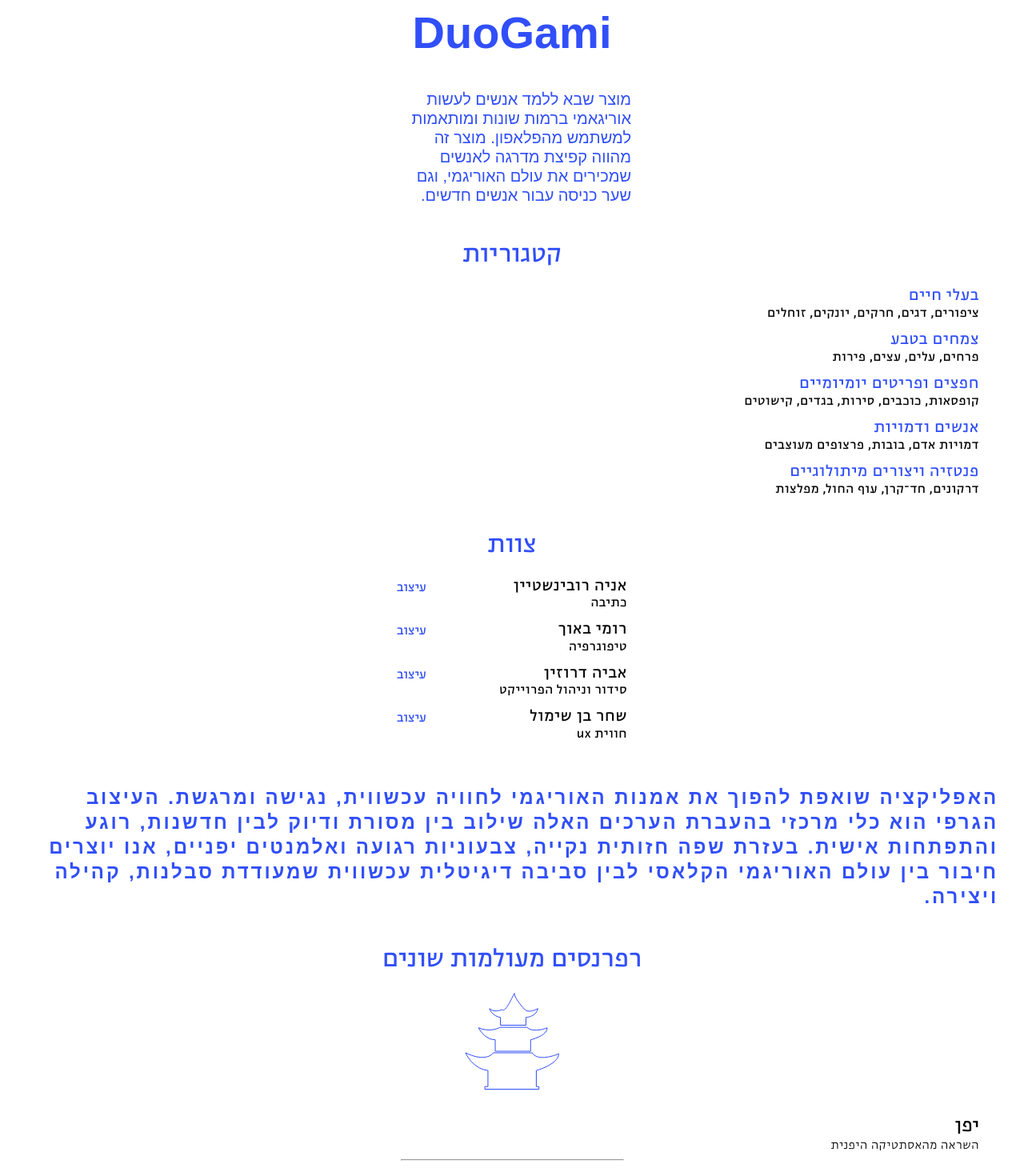
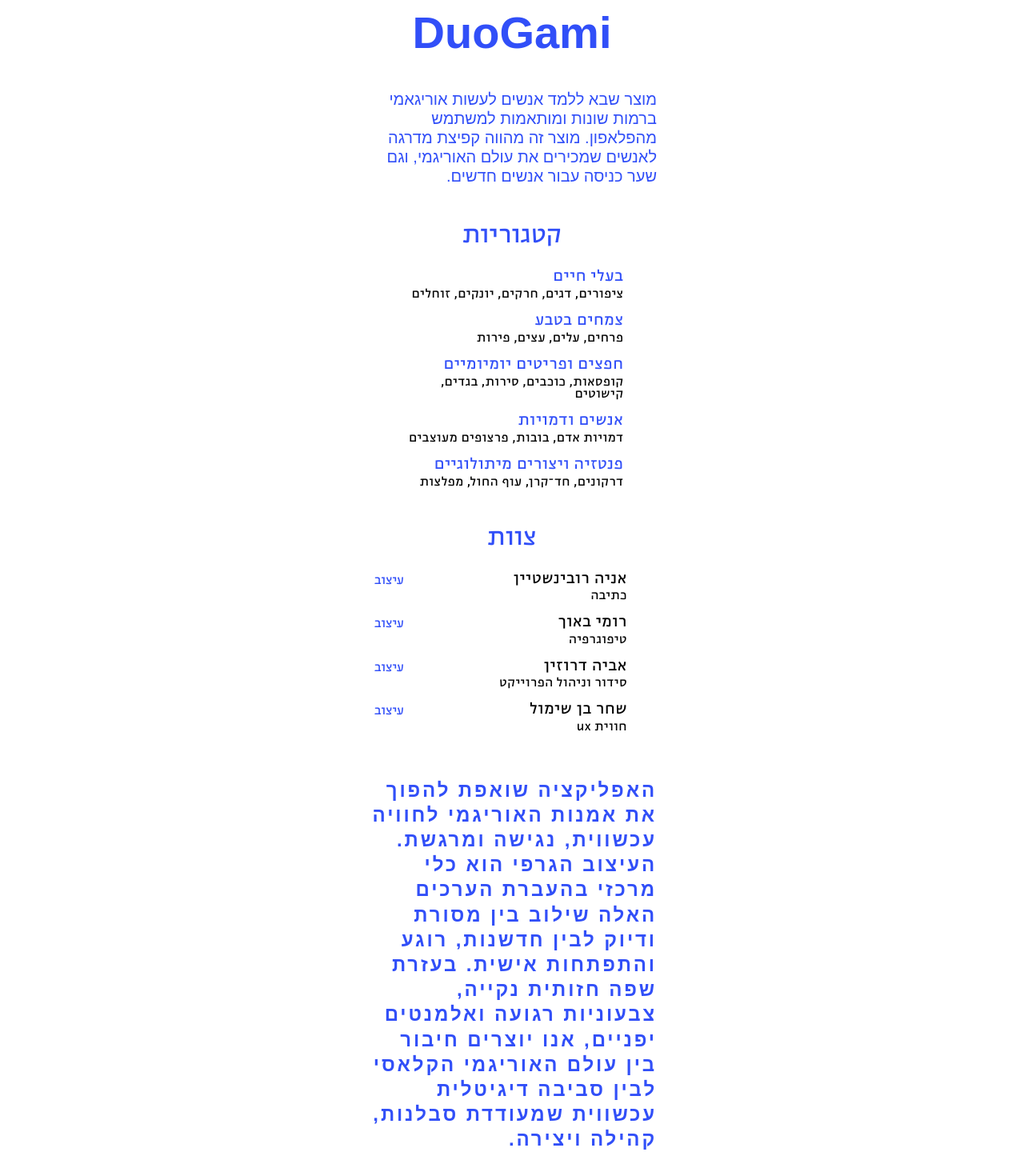
Before and after one commit to shirabercovici/shira-app, a Next.js app: page /design in a window 1280 px wide. Shown: the top 1460 px of the page at 80% size. Built offline with nearby package versions, Linux system fonts and the light colour scheme; a web font is replaced by a local one.

Commit message:
centered all the blocks in the design page

```diff
--- a/app/(desing)/design/page.module.css
+++ b/app/(desing)/design/page.module.css
@@ -9,7 +9,6 @@
 }
 
 .duogamiContent {
-  padding: 0 2rem 0; /* Increased top padding to 32px */
   color: #314FF8;
   text-align: right;
   font-family: var(--font-masada), sans-serif;
@@ -19,12 +18,12 @@
   line-height: 120%;
   min-height: 6.25rem; /* 100px - Use min-height to allow growing while preserving alignment */
   width: 22.625rem; /* 362px */
+  max-width: 100%;       /* Prevents overflow on small screens */
+  align-self: center;    /* Forces centering if parent is Flexbox */
+  margin-left: auto;     /* Ensures horizontal centering */
+  margin-right: auto;
   box-sizing: border-box; /* Ensure padding is included in the width calculation */
-  margin: 0 auto 0; /* 12px top margin, centered horizontally, 0 bottom margin */
-  display: flex;
-  flex-direction: column;
-  justify-content: center;
-  align-items: stretch; /* Stretch items to full width for consistent text alignment */
+  margin: 0 auto; /* This centers the block horizontally */
 }
 
 /* This new rule ensures all children of duogamiContent get the blue color */
@@ -53,9 +52,11 @@
   font-weight: 400;
   line-height: normal;
   letter-spacing: 0.0375rem; /* 0.6px */
-  margin-right: 1.5rem;
+  margin-right: auto;
+  margin-left: auto;
   margin-top: 0;
   margin-bottom: 0.3125rem; /* 5px */
+  width: 17.4375rem; /* 279px */
 }
 
 .duogamiP {
@@ -67,9 +68,10 @@
   font-weight: 400;
   line-height: normal;
   letter-spacing: 0.03rem; /* 0.48px */
-  margin-right: 1.5rem;
-  margin-left: 1.5rem;
+  margin-right: auto;
+  margin-left: auto;
   margin-top: 0;
+  width: 17.4375rem; /* 279px */
 }
 
 .duogamiTeam {
@@ -83,8 +85,8 @@
   letter-spacing: 0.0375rem; /* 0.6px */
   height: 1.0625rem; /* 17px */
   align-self: stretch;
-  margin-right: 1.5rem;
-  margin-left: 1.5rem;
+  margin-right: auto;
+  margin-left: auto;
   margin-bottom: 0.4rem; /* 7px */
   margin-top: 0;
 }
@@ -97,7 +99,12 @@
   font-weight: 700;
   line-height: 130%; /* 31.2px */
   letter-spacing: 0.18rem; /* 2.88px */
-  margin: 2.5rem auto 0; /* 12px top margin, centered horizontally, 0 bottom margin */
+  margin: 2.5rem auto 0; /* 2.5rem top, centered horizontally, 0 bottom */
+  width: 22.625rem; /* 362px */
+  max-width: 100%;       /* Safety for mobile */
+  align-self: center;    /* Forces centering if parent is Flexbox */
+  margin-left: auto;     /* Ensures horizontal centering */
+  margin-right: auto;    /* Ensures horizontal centering */
 }
 
 .duogamiImg {
@@ -117,7 +124,8 @@
   margin-top: 2.125rem; /* 34px */
   margin-bottom: 0;
   width: 17.4375rem; /* 279px */
-  margin-right: 1.5rem; /* Center the block */
+  margin-right: auto; /* Center the block */
+  margin-left: auto;
 }
 
 .duogamiRefP {
@@ -132,7 +140,8 @@
   margin-top: 0.4375rem;
   margin-bottom: 0.625rem; /* 10px */
   width: 17.4375rem; /* 279px */
-  margin-right: 1.5rem; /* Center the block */
+  margin-right: auto; /* Center the block */
+  margin-left: auto;
   flex-shrink: 0;
   align-self: stretch;
 }
@@ -141,6 +150,8 @@
   width: 17.4375rem; /* 279px */
   margin-left: auto;
   margin-right: auto;
+  margin-left: auto;
+
 }
 
 .duogamiRefCon {
@@ -187,6 +198,8 @@ margin-top: 7.1875rem; /* 115px */
 margin-bottom: 7.1875rem; /* 115px */
 margin-right: auto;
 margin-left: auto;
+width: 17.4375rem; /* 279px */
+
 }
 
 .duogamiRefExp {
@@ -201,10 +214,10 @@ margin-left: auto;
   margin-top: 0.4375rem;
   margin-bottom: 0.625rem; /* 10px */
   width: 17.4375rem; /* 279px */
-  margin-right: 1.5rem; /* Center the block */
+  margin-right: auto; /* Center the block */
+  margin-left: auto;
   flex-shrink: 0;
   align-self: stretch;
-  max-width: 15rem;
 }
 
 .duogamiConclusion {
@@ -215,8 +228,10 @@ margin-left: auto;
   font-style: normal;
   font-weight: 400;
   line-height: 1.2; /* 150% */
-  margin-right: auto; /* 50px */
-  margin-left: auto; /* 50px */
+  margin-right: auto;
+  margin-left: auto;
+  width: 17.4375rem; /* 279px */
+
 }
 
 .circleImg {
--- a/app/(desing)/design/page.tsx
+++ b/app/(desing)/design/page.tsx
@@ -23,7 +23,8 @@ export default function DesignPage() {
           <p className={styles.duogamiP}>דמויות אדם, בובות, פרצופים מעוצבים</p>
           <h6 className={styles.duogamiCategory}>פנטזיה ויצורים מיתולוגיים</h6>
           <p className={styles.duogamiP}>דרקונים, חד־קרן, עוף החול, מפלצות</p>
-
+      </div>
+      <div>
         <h3 className={styles.duogamiHeader}>צוות</h3>
         {/* Team Member 1 */}
         <div className={styles.teamMemberRow}>
@@ -101,8 +102,10 @@ export default function DesignPage() {
       </div>
       <div>
         <h3 className={styles.duogamiHeader}>רכיבים</h3>
+        <div className={styles.textBlock}>
           <h6 className={styles.duogamiRef}>עיצוב מינימליסטי</h6>
           <p className={styles.duogamiRefExp}>הכחול בא להעביר תחושת חדשנות, מתוך המלאכה אנחנו יוצרים משהו טרנדי.</p>
+        </div>
         <img className={`${styles.duogamiImg} ${styles.circleImg}`} src="/design/circle.png" alt="circle create"/>
       </div>
       <div>
```
Lines whose indentation alone changed are shown as unchanged.
